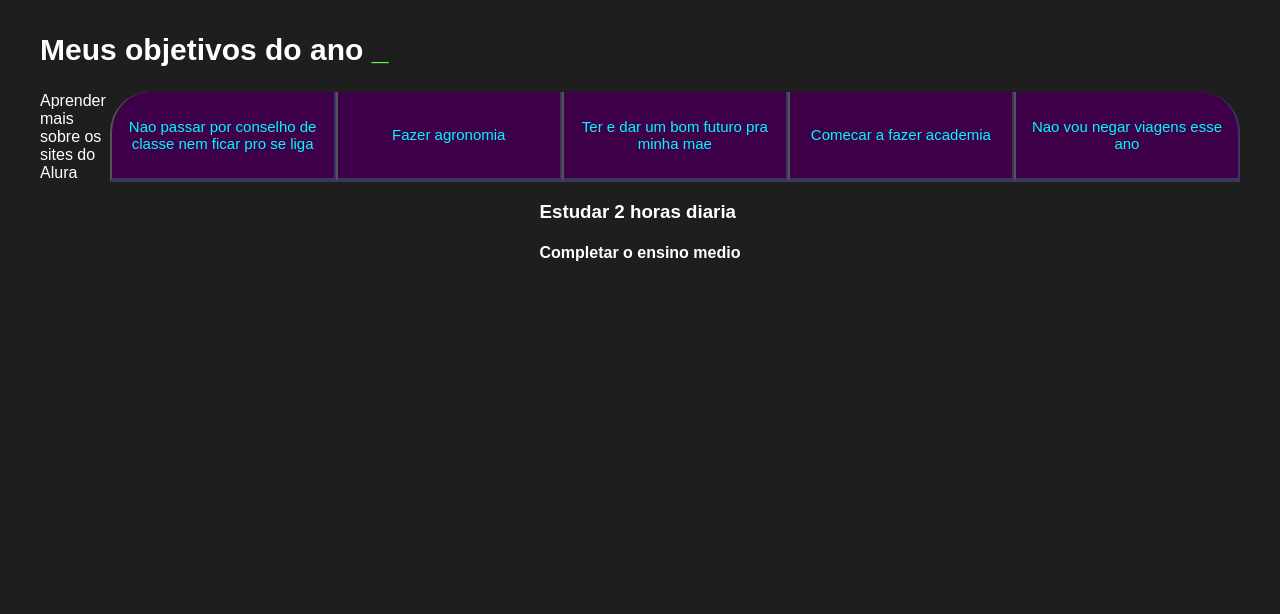
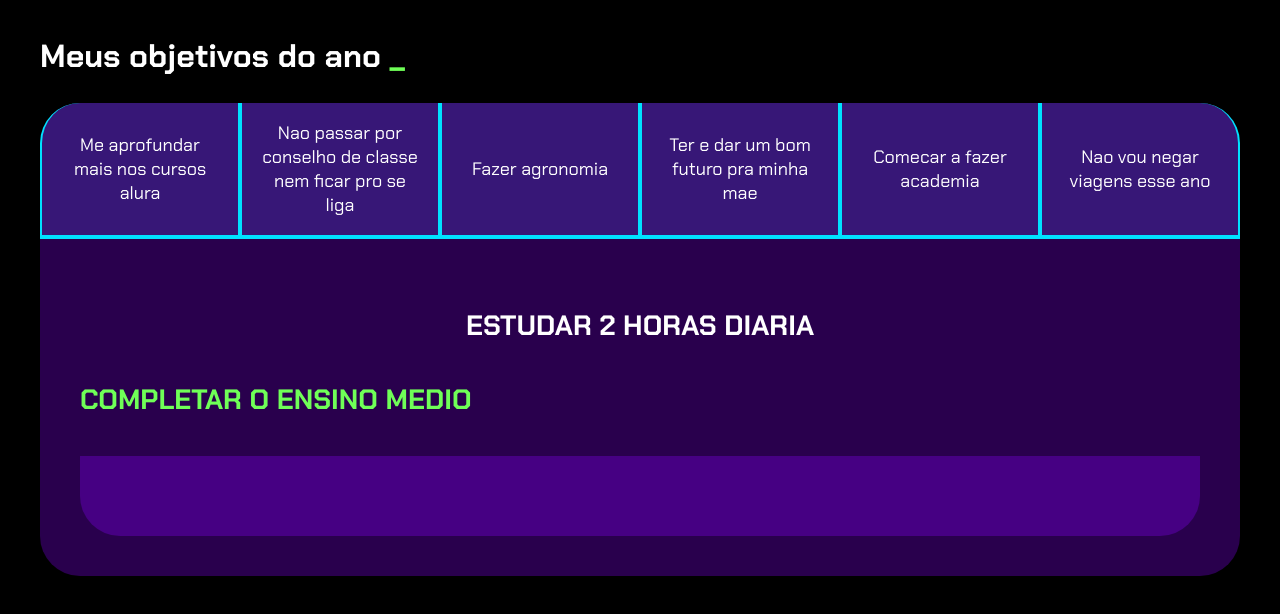
Before and after one commit to jaguarisco/caf--gelado, a plain HTML site: page gustavo3a/index.html in a window 1280 px wide. Both pictures are taken after a click on the button "Nao passar por conselho de classe nem ficar pro se liga". Drawn offline with Linux system fonts and the light colour scheme; a web font is replaced by a local one.

Commit message:
atualizando pagina

```diff
--- a/gustavo3a/index.html
+++ b/gustavo3a/index.html
@@ -11,8 +11,9 @@
 <body>
   <section class="conteudo-principal">
     <h2 class="titulo-principal">Meus objetivos do ano <span>_</span></h2>
-    <div class="botoes"
-       <button class="botao">Aprender mais sobre os sites do Alura</button>
+    <div class="conteudo">
+    <div class="botoes">
+       <button class="botao">Me aprofundar mais nos cursos alura</button>
        <button class="botao">Nao passar por conselho de classe nem ficar pro se liga</button>
        <button class="botao">Fazer agronomia</button>
        <button class="botao">Ter e dar um bom futuro pra minha mae</button>
@@ -20,9 +21,18 @@
        <button class="botao">Nao vou negar viagens esse ano</button>
     </div>
   <div class="abas-textos">
+    <div class="aba-conteudo.ativo">
       <h3 class="aba-conteudo-titulo-principal">Estudar 2 horas diaria</h3>
       <h4 class="aba-conteudo-titulo-secundario">Completar o ensino medio</h4>
-  </section>
-  <script src="main.js"></script>
+  </div>
+  <div class="abas-textos ativos">
+    <div class="aba-conteudo">
+      <h3 class="aba-conteudo-titulo-principal">Fazer trabalhos</h3>
+      <h4 class="aba-conteudo-titulo-secundario">tempo para completar os objetivos</h4>
+      <div.class="contador"></div>
+    </div>
+  </div>
+</section>
+<script src="main.js"></script>
 </body>
 </html>
--- a/gustavo3a/main.js
+++ b/gustavo3a/main.js
@@ -1,13 +1,21 @@
 const botoes = document.querySelectorAll(".botao");
+const textos = document.querySelectorAll(".aba-conteudo");
 
-for(let i=0; i <botoes.length;1++);{
-    botoes[i].onclick = function(){
+for (let i = 0; i < botoes.length; i++) {
+    botoes[i].onclick = function () {
 
-    for(lrt j=0; j<botoes.length; j++);{
-        botoes[j].classList.remove("ativo");
+        for (let j = 0; j < botoes.length; j++) {
+            botoes[j].classList.remove("ativo");
+            textos[j].classList.remove("ativo");
+        }
+
+        botoes[i].classList.add("ativo");
+        textos[i].classList.add("ativo");
     }
+}
 
-botoes[i].classList.add("ativo");
-   }
-}
-console.log(botoes);
+const contadores = document.querySelectorAll(".contador");
+const tempoObjetivo1 = new Date("2024-12-31T00:00:00");
+let tempoAtual = new Date();
+
+contadores[0].textContent = tempoObjetivo1 - tempoAtual;
--- a/gustavo3a/style.css
+++ b/gustavo3a/style.css
@@ -1,19 +1,20 @@
-@import url('https://fonts.googleapis.com/css2?family=Heebo:wght@100..900&family=Jacquarda+Bastarda+9&display=swap');
+@import url('https://fonts.googleapis.com/css2?family=Chakra+Petch:wght@400;700&display=swap');
 
 :root {
-    --cor-de-fundo: #1E1E1E;
+    --cor-de-fundo: #000000;
     --verde: #6FFF57;
     --branco: #FFFFFF;
-    --botao-ativo: #3A375E;
-    --botao-inativo: rgba(58, 55, 94, 0.5);
-    --texto-fundo: rgba(58, 55, 94, 0.3);
+    --botao-ativo: #00e1ff;
+    --botao-inativo: rgba(111, 47, 238, 0.5);
+    --texto-fundo: rgba(136, 0, 255, 0.3);
 }
 
-body{
+body {
     background-color: var(--cor-de-fundo);
     color: var(--branco);
-    font-family: 'Chakra Petch',sans-serif;
+    font-family: 'Chakra Petch', sans-serif;
 }
+
 
 .conteudo-principal {
     display: flex;
@@ -25,28 +26,29 @@ body{
     margin: 0 auto;
 }
 
-.titulo-principal{
+.titulo-principal {
     text-align: left;
     width: 100%;
-    font-size: 30px;
+    font-size: 32px;
 }
 
-.titulo-principal span{
+.titulo-principal span {
     color: var(--verde);
 }
 
 
-.botao{
-    font-family:"Chakra petch",sans-serif;
-    background-color:rgb(61, 0, 73);
-    color: #00f7ff;
+.botao {
+    font-family: 'Chakra Petch', sans-serif;
+    background-color: var(--botao-inativo);
+    color: var(--branco);
     display: flex;
     justify-content: center;
     padding: 1em;
-    font-size: 15px;
+    font-size: 18px;
     align-items: center;
-    width: 65%;
+    width: 100%;
     border-bottom: 4px solid var(--botao-ativo);
+    border-left: 2px solid var(--botao-ativo);
     border-right: 2px solid var(--botao-ativo);
     border-top: none;
 }
@@ -59,10 +61,35 @@ body{
     display: block;
 }
 
-.botao-ativo{
+.botao.ativo{
     background-color: var(--botao-ativo);
     border-bottom: 4px solid var(--verde);
 }
+
+.abas-textos{
+    background-color: var(--texto-fundo);
+    padding: 40px;
+    border-radius: 0 0 40px 40px;
+}
+.aba-conteudo.ativo{
+    display:block;
+}
+
+.aba-conteudo{
+    display: none;
+}
+
+.aba-conteudo-titulo-principal{
+    font-size: 28px;
+    text-align: center;
+    text-transform: uppercase;
+}
+.aba-conteudo-titulo-secundario{
+    font-size: 28px;
+    color: var(--verde);
+    text-transform: uppercase;
+}
+
 @media screen and (min-width: 768px) {
     .botoes {
         display: flex;
```
